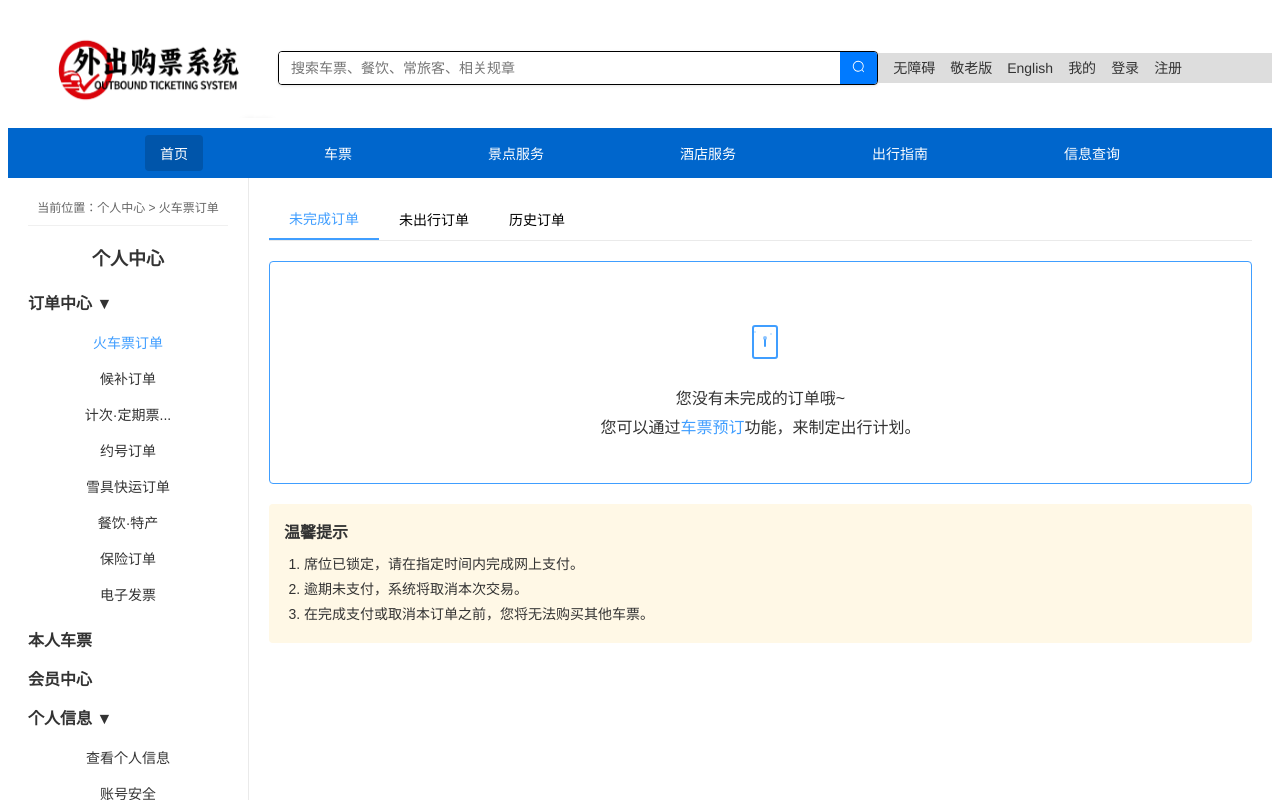
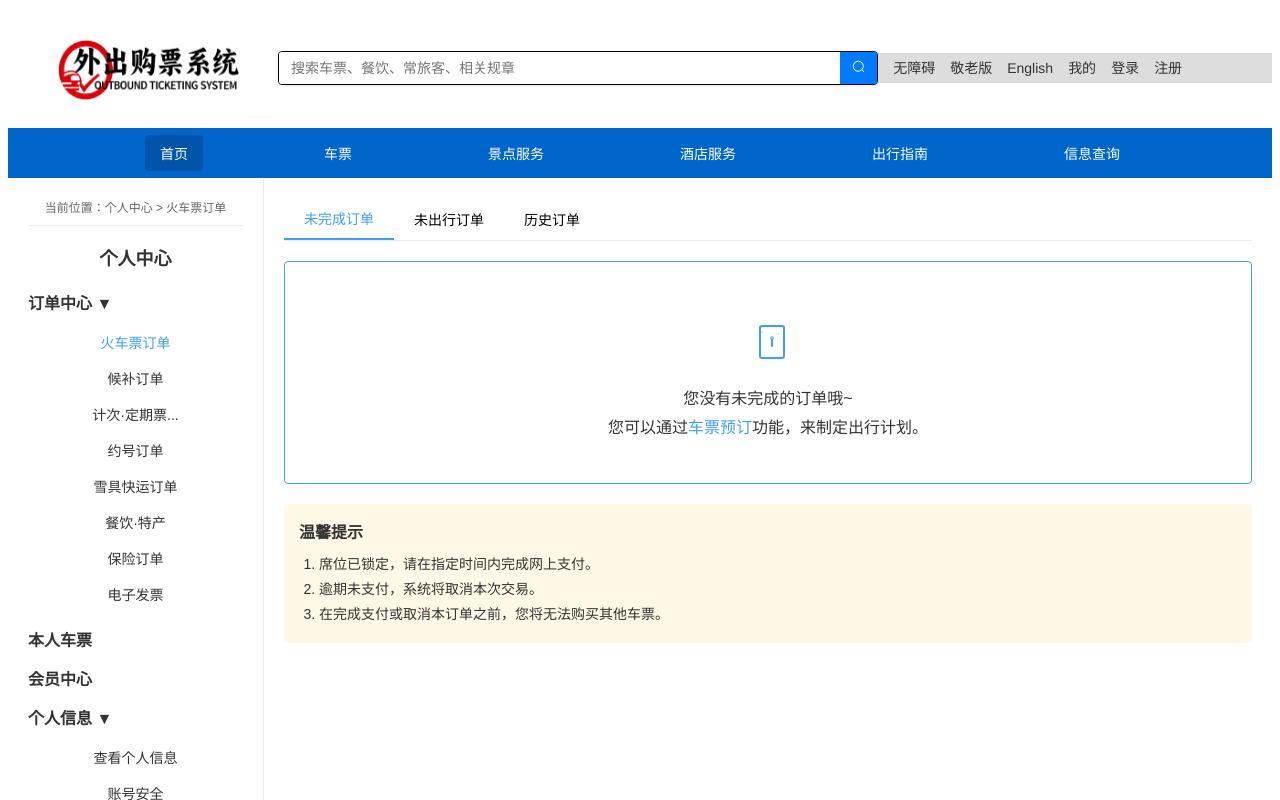
Before and after one commit to zheng0456/ticketing_system, a Vue app: page /order in a window 1280 px wide. Shown: the top 800 px of the page. Built offline with nearby package versions, Linux system fonts and the light colour scheme.

Commit message:
style(order): 调整消息组件左侧边栏宽度
- 将 Message.vue 组件的 sidebar 宽度从 200px 增加到 215px
- 保持背景色和边框样式不变
- 维持原有的内边距设置

```diff
--- a/src/components/order/Message.vue
+++ b/src/components/order/Message.vue
@@ -69,7 +69,7 @@ export default {
 
 /* 左侧 sidebar 样式 */
 .sidebar {
-  width: 200px;
+  width: 215px;
   background: #fff;
   border-right: 1px solid #eaeaea;
   padding: 20px;
```
